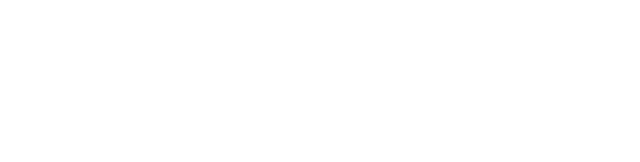
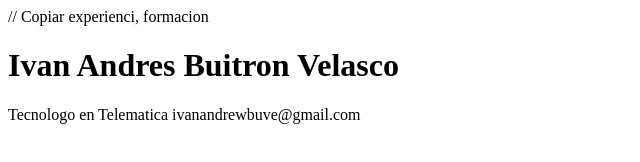
Before and after one commit to IvanBuitronV/ttech-repo01, a plain HTML site: page index.html in a window 1280 px wide. Shown: the whole page, without its empty margins (0-640 px from the left). Drawn offline with Linux system fonts and the light colour scheme.

Commit message:
Se agrego la informacion personal

```diff
--- a/index.html
+++ b/index.html
@@ -3,9 +3,16 @@
 <head>
     <meta charset="UTF-8">
     <meta name="viewport" content="width=device-width, initial-scale=1.0">
-    <title>Document</title>
+    <title>Hoja de vida - Ivan Andrés Buitrón</title>
 </head>
 <body>
 
+    // Copiar experienci, formacion
+    <heard>
+        <h1>Ivan Andres Buitron Velasco</h1>
+        <p1>Tecnologo en Telematica</p1>
+        <p1>ivanandrewbuve@gmail.com</p1>
+    </heard>
+
 </body>
 </html>
```
